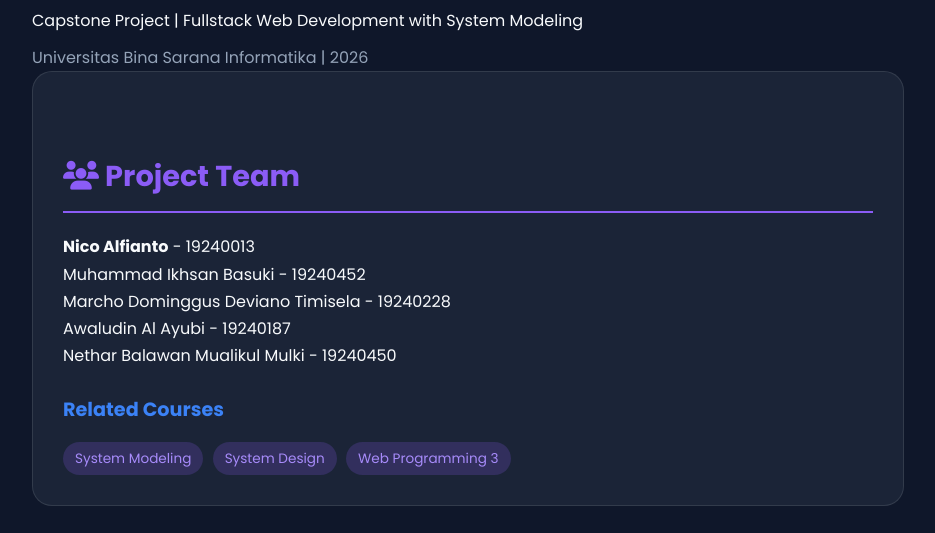
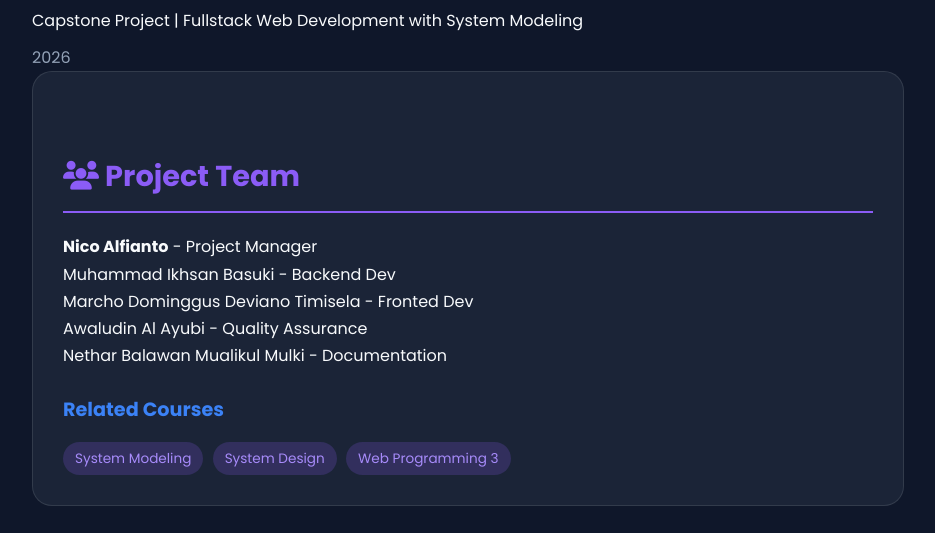
Before and after one commit to nico-alfianto/ratnalisa-pos, a plain HTML site: page index.html in a window 1280 px wide. Shown: the part 219-752 px from the top of the page, without its empty margins (172-1107 px from the left). Drawn offline with Linux system fonts and the light colour scheme.

Commit message:
Update index.html

```diff
--- a/index.html
+++ b/index.html
@@ -27,16 +27,16 @@ h3 { font-size:1.2rem; margin:20px 0 10px; color:#3b82f6; }
 <div class="container">
     <h1>Ratnalisa - Web-Based Patient Registration System</h1>
     <p>Capstone Project | Fullstack Web Development with System Modeling</p>
-    <p style="color:#94a3b8; margin-top:10px;">Universitas Bina Sarana Informatika | 2026</p>
+    <p style="color:#94a3b8; margin-top:10px;">2026</p>
 
     <!-- TEAM + COURSES -->
     <div class="card">
         <h2><i class="fa-solid fa-users"></i> Project Team</h2>
-        <p><b>Nico Alfianto</b> - 19240013</p>
-        <p>Muhammad Ikhsan Basuki - 19240452</p>
-        <p>Marcho Dominggus Deviano Timisela - 19240228</p>
-        <p>Awaludin Al Ayubi - 19240187</p>
-        <p>Nethar Balawan Mualikul Mulki - 19240450</p>
+        <p><b>Nico Alfianto</b> - Project Manager</p>
+        <p>Muhammad Ikhsan Basuki - Backend Dev</p>
+        <p>Marcho Dominggus Deviano Timisela - Fronted Dev</p>
+        <p>Awaludin Al Ayubi - Quality Assurance</p>
+        <p>Nethar Balawan Mualikul Mulki - Documentation</p>
 
         <h3 style="margin-top:25px;">Related Courses</h3>
         <span class="tag">System Modeling</span>
```
